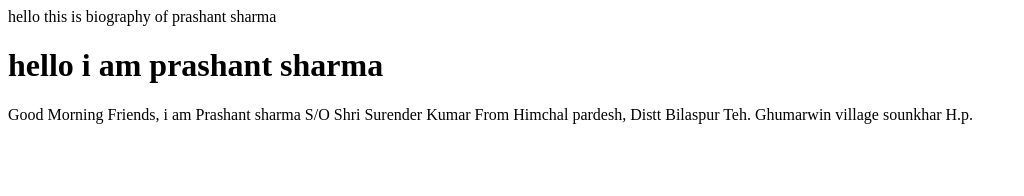
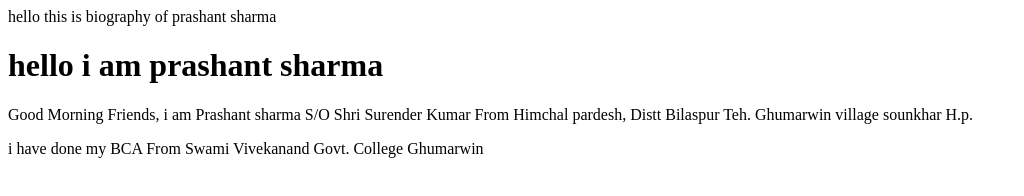
Before and after one commit to ps0004/file1, a plain HTML site: page index.html in a window 1280 px wide. Shown: the whole page, without its empty margins (0-1024 px from the left). Drawn offline with Linux system fonts and the light colour scheme.

Commit message:
add qualification

```diff
--- a/index.html
+++ b/index.html
@@ -2,4 +2,5 @@
 <body> hello this is biography of prashant sharma</body>
 <h1> hello i am prashant sharma </h1>
 <p> Good Morning Friends, i am Prashant sharma S/O Shri Surender Kumar From Himchal pardesh, Distt Bilaspur Teh. Ghumarwin village sounkhar H.p. </p>
+<p> i have done my BCA From Swami Vivekanand Govt. College Ghumarwin</p>
 </html>
```
